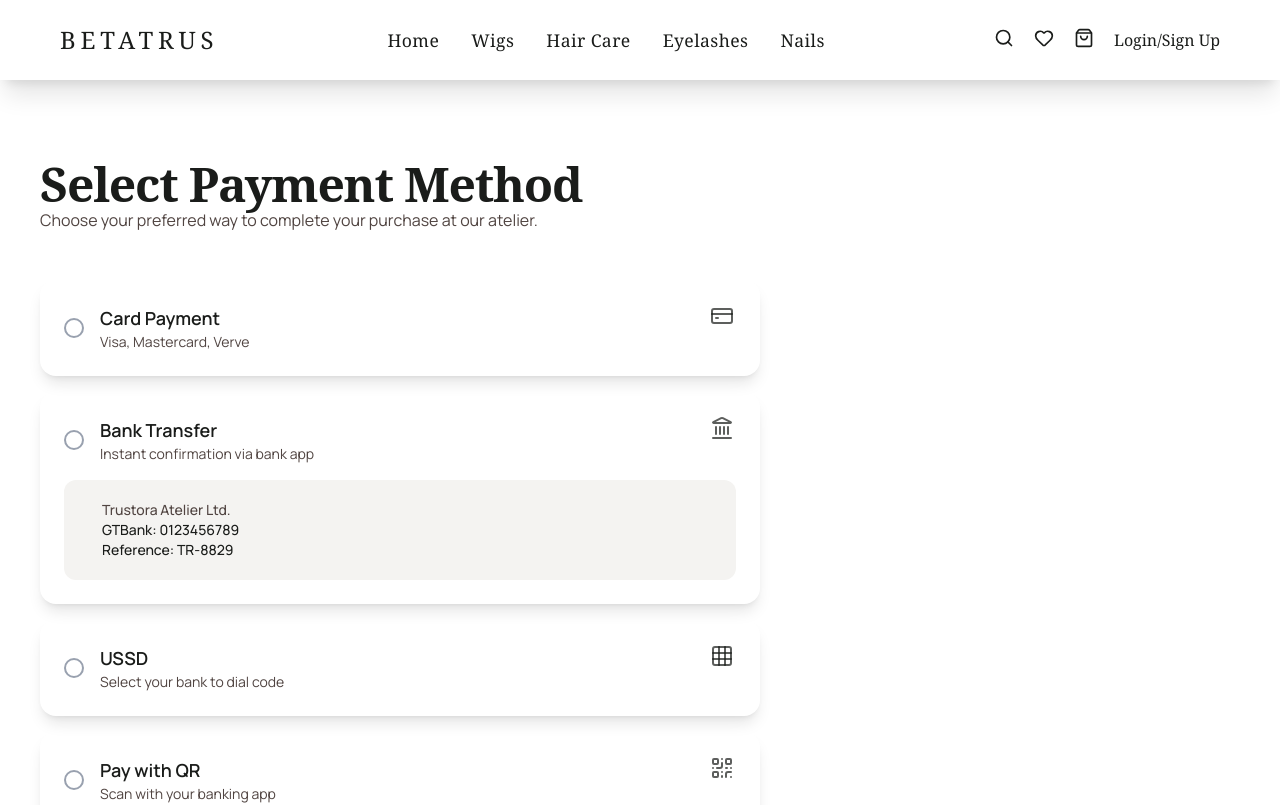
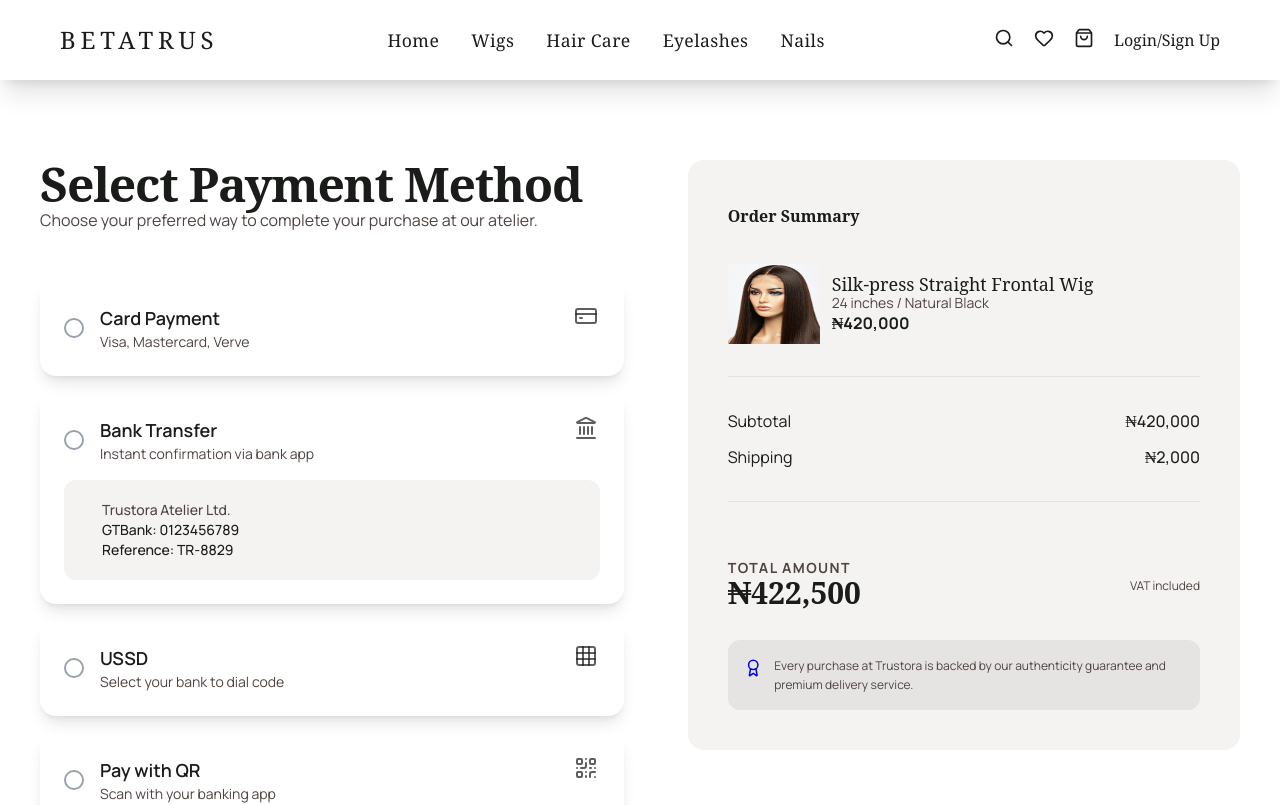
Before and after one commit to Betatrus-Team/frontend_design, a React (Vite) app: page /check_out in a window 1280 px wide. Shown: the top 805 px of the page. Built offline with nearby package versions, Linux system fonts and the light colour scheme; a web font is replaced by a local one.

Commit message:
Completed the checkout page

```diff
--- a/src/pages/checkout.tsx
+++ b/src/pages/checkout.tsx
@@ -1,15 +1,16 @@
-import { ArrowLeft, CreditCard, Grid3X3Icon, Landmark, LockKeyhole, QrCode, RefreshCcwDotIcon, ShieldCheck } from "lucide-react";
+import { ArrowLeft, Award, CreditCard, Grid3X3Icon, Landmark, LockKeyhole, QrCode, RefreshCcwDotIcon, ShieldCheck } from "lucide-react";
 import Footer from "../components/footer";
 import Header from "../components/header";
 import Button from "../components/button";
+import myWig from "../assets/images/wig.png";
 
 const Checkout = () => {
     return (
         <div>
             <Header />
             <main className="w-full px-10 py-20 font-manrope">
-                <div className="flex text-[#1a1c1a]">
-                    <section className="space-y-12 w-[60%]">
+                <div className="flex lg:flex-row flex-col gap-16 text-[#1a1c1a]">
+                    <section className="space-y-12 lg:w-[60%] w-full">
                         <div>
                             <h1 className="text-[48px] leading-12 tracking-[-1.2px] font-noto font-bold">Select Payment Method</h1>
                             <p className="text-[16px] leading-6 text-[#504441]">Choose your preferred way to complete your purchase at our atelier.</p>
@@ -93,6 +94,42 @@ const Checkout = () => {
                             <p><RefreshCcwDotIcon className="w-[13.33px] h-[17.5px]" /> PCI-DSS</p>
                         </div>
                     </section>
+                    <section className="lg:w-">
+                        <div className="bg-[#F4F3F1] space-y-8 p-10 rounded-2xl">
+                            <h2 className="font-bold text-6 font-noto leading-8">Order Summary</h2>
+                            <div className="flex items-center gap-3 pb-8 border-b border-b-[#d4c3be5d]">
+                                <div className="w-23 h-20 object-fit">
+                                    <img src={myWig} className="w-full h-full" />
+                                </div>
+                                <div>
+                                    <p className="font-noto text-[18px] leading-[22.5px]">Silk-press Straight Frontal Wig</p>
+                                    <p className="font-manrope text-[14px] leading-4 text-[#504441]">24 inches / Natural Black</p>
+                                    <p className="font-manrope text-[16px] leading-6 font-bold">₦420,000</p>
+                                </div>
+                            </div>
+                            <div className="space-y-3 pb-8 border-b border-b-[#d4c3be5d]">
+                                <div className="flex justify-between">
+                                    <p className="text-[16px] font-manrope leading-6">Subtotal</p>
+                                    <p className="text-[16px] font-medium font-manrope leading-6">₦420,000</p>
+                                </div>
+                                <div className="flex justify-between">
+                                    <p className="text-[16px] font-manrope leading-6">Shipping</p>
+                                    <p className="text-[16px] font-medium font-manrope leading-6">₦2,000</p>
+                                </div>
+                            </div>
+                            <div className="pt-6">
+                                <p className="font-manrope text-[14px] text-[#504441] leading-5 font-bold tracking-[1.4px]">TOTAL AMOUNT</p>
+                                <div className="flex justify-between">
+                                    <p className="font-noto text-[30px] leading-7.5 font-bold">₦422,500</p>
+                                    <p className="text-[#504441] text-[12px] leading-4 font-manrope">VAT included</p>
+                                </div>
+                            </div>
+                            <div className="bg-[#50444115] text-[#504441] font-manrope text-[12px] leading-4.75 flex gap-3 p-4 rounded-xl">
+                                <Award className="text-primary" />
+                                <p>Every purchase at Trustora is backed by our authenticity guarantee and premium delivery service.</p>
+                            </div>
+                        </div>
+                    </section>
                 </div>
             </main>
             <Footer />
```
